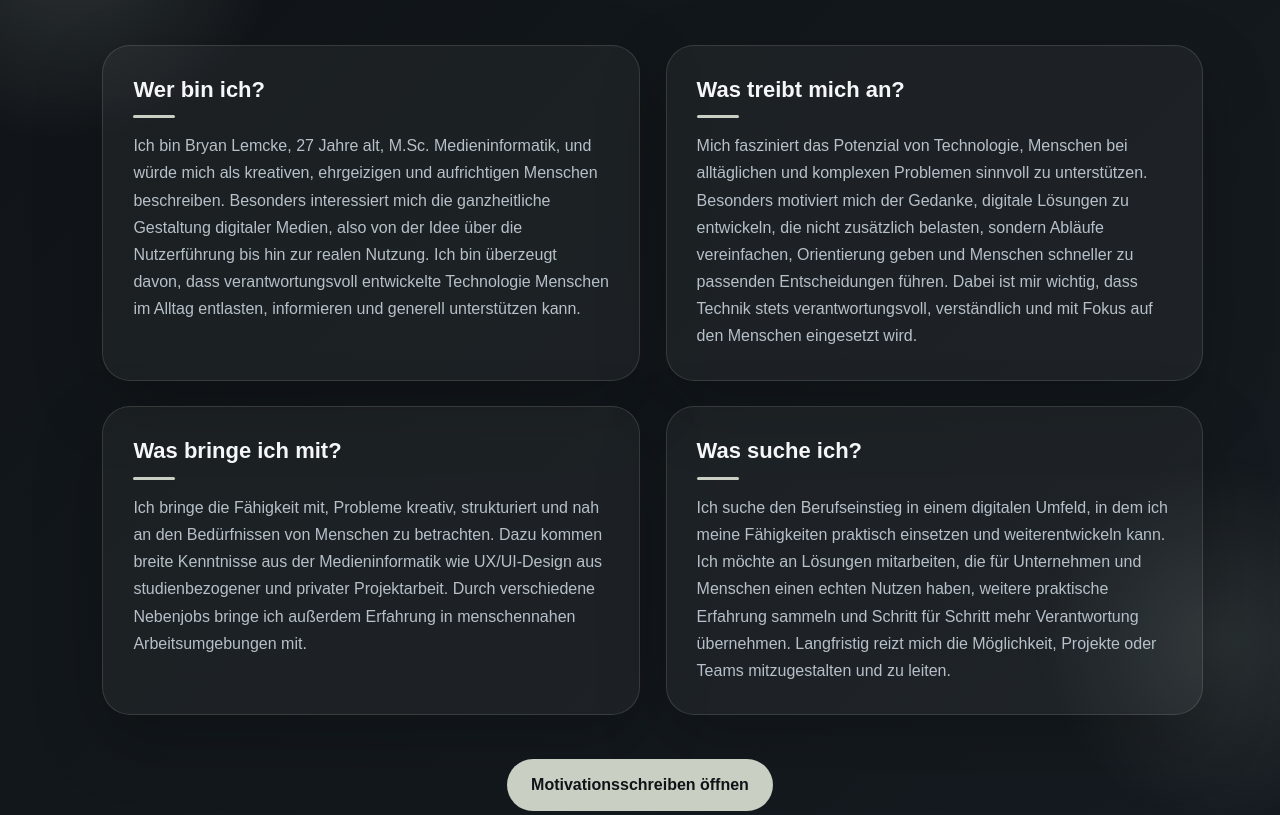
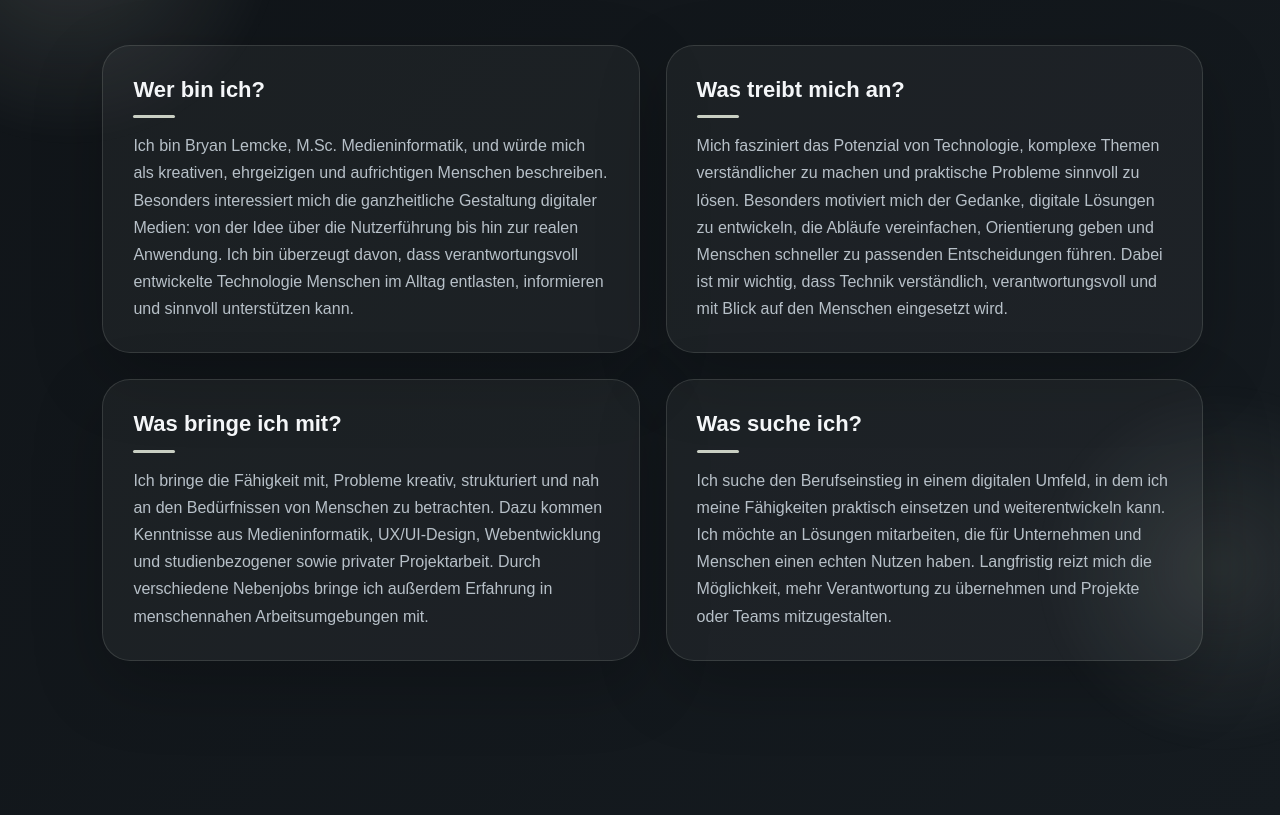
Before and after one commit to 1999Bryan/BryanBewerbung.github.io, a plain HTML site: page index.html in a window 1280 px wide. Shown: the part 1100-1915 px from the top of the page. Drawn offline with Linux system fonts and the light colour scheme.

Commit message:
Update über mich Sektion

```diff
--- a/index.html
+++ b/index.html
@@ -76,52 +76,50 @@
         </div>
 
         <div class="qa-grid">
+            <div class="qa-grid">
                 <article class="qa-card">
                     <h3>Wer bin ich?</h3>
                     <p>
-                    Ich bin Bryan Lemcke, 27 Jahre alt, M.Sc. Medieninformatik, und würde mich als kreativen,
+                        Ich bin Bryan Lemcke, M.Sc. Medieninformatik, und würde mich als kreativen,
                         ehrgeizigen und aufrichtigen Menschen beschreiben. Besonders interessiert mich die ganzheitliche
-                    Gestaltung digitaler Medien, also von der Idee über die Nutzerführung bis hin zur realen Nutzung.
-                    Ich bin überzeugt davon, dass verantwortungsvoll entwickelte Technologie Menschen im Alltag entlasten,
-                    informieren und generell unterstützen kann.
+                        Gestaltung digitaler Medien: von der Idee über die Nutzerführung bis hin zur realen Anwendung.
+                        Ich bin überzeugt davon, dass verantwortungsvoll entwickelte Technologie Menschen im Alltag
+                        entlasten, informieren und sinnvoll unterstützen kann.
                     </p>
                 </article>
 
                 <article class="qa-card">
                     <h3>Was treibt mich an?</h3>
                     <p>
-                    Mich fasziniert das Potenzial von Technologie, Menschen bei alltäglichen und komplexen Problemen
-                    sinnvoll zu unterstützen. Besonders motiviert mich der Gedanke, digitale Lösungen zu entwickeln,
-                    die nicht zusätzlich belasten, sondern Abläufe vereinfachen, Orientierung geben und Menschen
-                    schneller zu passenden Entscheidungen führen. Dabei ist mir wichtig, dass Technik stets verantwortungsvoll,
-                    verständlich und mit Fokus auf den Menschen eingesetzt wird.
+                        Mich fasziniert das Potenzial von Technologie, komplexe Themen verständlicher zu machen
+                        und praktische Probleme sinnvoll zu lösen. Besonders motiviert mich der Gedanke, digitale
+                        Lösungen zu entwickeln, die Abläufe vereinfachen, Orientierung geben und Menschen schneller
+                        zu passenden Entscheidungen führen. Dabei ist mir wichtig, dass Technik verständlich,
+                        verantwortungsvoll und mit Blick auf den Menschen eingesetzt wird.
                     </p>
                 </article>
 
                 <article class="qa-card">
                     <h3>Was bringe ich mit?</h3>
                     <p>
-                    Ich bringe die Fähigkeit mit, Probleme kreativ, strukturiert und nah an den Bedürfnissen von Menschen
-                    zu betrachten. Dazu kommen breite Kenntnisse aus der Medieninformatik wie UX/UI-Design aus
-                    studienbezogener und privater Projektarbeit. Durch verschiedene Nebenjobs bringe ich außerdem Erfahrung
-                    in menschennahen Arbeitsumgebungen mit.
+                        Ich bringe die Fähigkeit mit, Probleme kreativ, strukturiert und nah an den Bedürfnissen
+                        von Menschen zu betrachten. Dazu kommen Kenntnisse aus Medieninformatik, UX/UI-Design,
+                        Webentwicklung und studienbezogener sowie privater Projektarbeit. Durch verschiedene
+                        Nebenjobs bringe ich außerdem Erfahrung in menschennahen Arbeitsumgebungen mit.
                     </p>
                 </article>
 
                 <article class="qa-card">
                     <h3>Was suche ich?</h3>
                     <p>
-                    Ich suche den Berufseinstieg in einem digitalen Umfeld, in dem ich meine Fähigkeiten praktisch einsetzen
-                    und weiterentwickeln kann. Ich möchte an Lösungen mitarbeiten, die für Unternehmen und Menschen einen
-                    echten Nutzen haben, weitere praktische Erfahrung sammeln und Schritt für Schritt mehr Verantwortung
-                    übernehmen. Langfristig reizt mich die Möglichkeit, Projekte oder Teams mitzugestalten und zu leiten.
+                        Ich suche den Berufseinstieg in einem digitalen Umfeld, in dem ich meine Fähigkeiten praktisch
+                        einsetzen und weiterentwickeln kann. Ich möchte an Lösungen mitarbeiten, die für Unternehmen
+                        und Menschen einen echten Nutzen haben. Langfristig reizt mich die Möglichkeit, mehr Verantwortung
+                        zu übernehmen und Projekte oder Teams mitzugestalten.
                     </p>
                 </article>
             </div>
 
-        <div class="qa-button-wrapper">
-        <a href="pdfs/Motivationsschreiben_BryanLemcke.pdf" target="_blank" class="button">Motivationsschreiben öffnen</a>
-        </div>
     </div>
     </section>
 
```
Also changed, not shown: 2 other files. Lines whose indentation alone changed are shown as unchanged.
